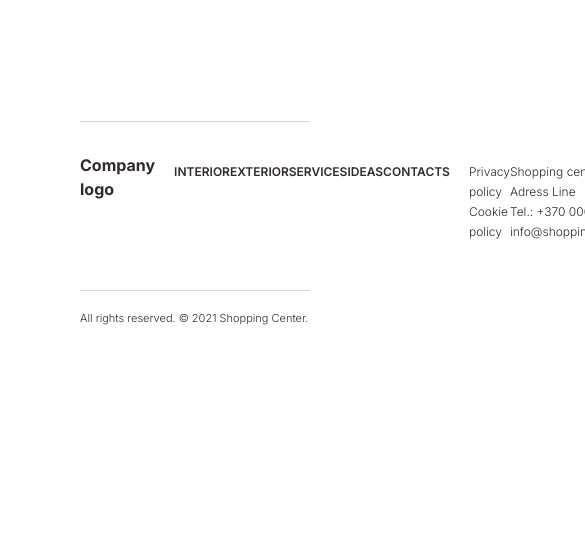
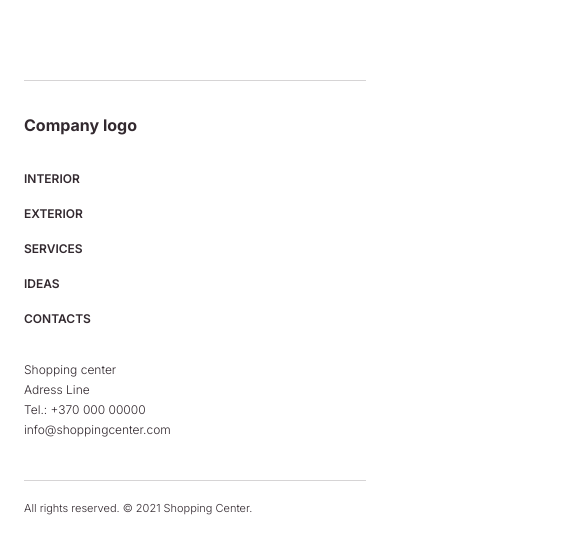
Before and after one commit to JustinasZailskas/architecture-site, a plain HTML site: page index.html in a window 390 px wide. Shown: the part 3135-3676 px from the top of the page, 585 px wide, since content can reach past the window. Before the commit the page ends 3486 px from the top, so only its background shows below. Drawn offline with nearby package versions, Linux system fonts and the light colour scheme.

Commit message:
Created footer mobile design

```diff
--- a/styles/footer-styles.css
+++ b/styles/footer-styles.css
@@ -16,6 +16,7 @@
   border-color: rgba(214, 212, 213, 1);
   margin-top: 8px;
 }
+
 .footer-section .footer-container .footer-brand {
   flex: 1;
   padding: 31px 0;
@@ -75,3 +76,39 @@
   line-height: 22px;
   padding: 16px 0 22px;
 }
+@media only screen and (max-width: 992px) {
+  .footer-section {
+    max-width: 992px;
+    padding: 0 24px;
+    margin: auto;
+  }
+  .footer-section .footer-container {
+    display: flex;
+    flex-direction: column;
+    gap: 32px;
+    box-sizing: border-box;
+    padding: 32px 0 40px 0;
+  }
+  .footer-section .footer-container .footer-brand {
+    padding: 0;
+  }
+  .footer-section .footer-container .footer-nav {
+    padding: 0;
+  }
+  .footer-section .footer-container .footer-nav {
+    padding: 0;
+  }
+  .footer-section .footer-container .footer-navbar {
+    display: flex;
+    flex-direction: column;
+    gap: 16px;
+  }
+  .footer-section .footer-container .contacts-policies {
+    display: flex;
+    flex-direction: column;
+    padding: 0;
+  }
+  .footer-section .footer-container .contacts-policies .policies {
+    display: none;
+  }
+}
```
